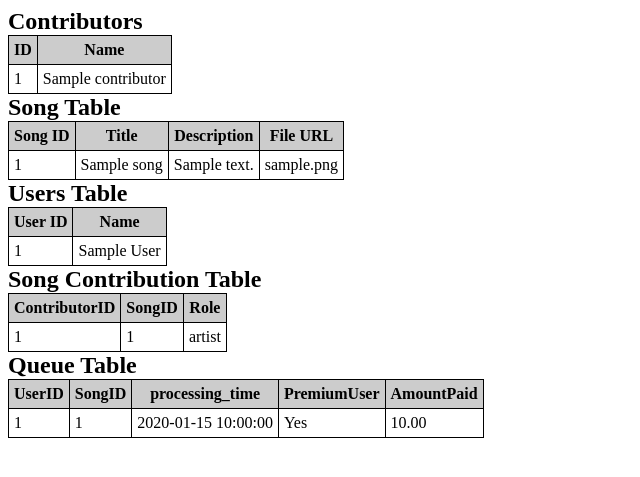
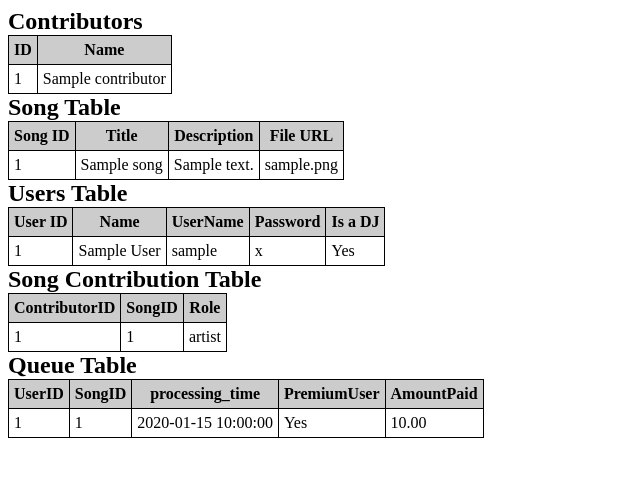
Before and after one commit to JacobCunitz/CSCI-466-Group-Project, a PHP site: page /PrintTables.php in a window 1280 px wide. Shown: the top 477 px of the page, without its empty margins (0-640 px from the left). Run offline with PHP 8.4, Linux system fonts and the light colour scheme; tables that the repository leaves empty hold one stand-in row (values such as "Sample post").

Commit message:
Update PrintTables.php
changed user table to match new sql

```diff
--- a/PrintTables.php
+++ b/PrintTables.php
@@ -1,3 +1,8 @@
+<!-- PrintTables
+     Used to print all tables in database
+     Note: Access from login page by Username/password: admin
+-->
+
 <!-- initialize PDO-->
 <?php try {
     $dsn = "mysql:host=localhost;dbname=466GroupProj";
@@ -93,6 +98,9 @@
 			<tr>
 				<th>User ID</th>
 				<th>Name</th>
+                <th>UserName</th>
+                <th>Password</th>
+                <th>Is a DJ</th>
 			</tr>
 		</thead>
 		<tbody>
@@ -107,6 +115,10 @@
 				echo "<tr>";
 				echo "<td>" . $row["UserID"] . "</td>";
 				echo "<td>" . $row["Name"] . "</td>";
+                echo "<td>" . $row["UserName"] . "</td>";
+                echo "<td>" . $row["Password"] . "</td>";
+                echo "<td>" . ($row["DJ"] ? "Yes" : "No") . "</td>";
+
 				echo "</tr>";
 			}
 			?>
```
